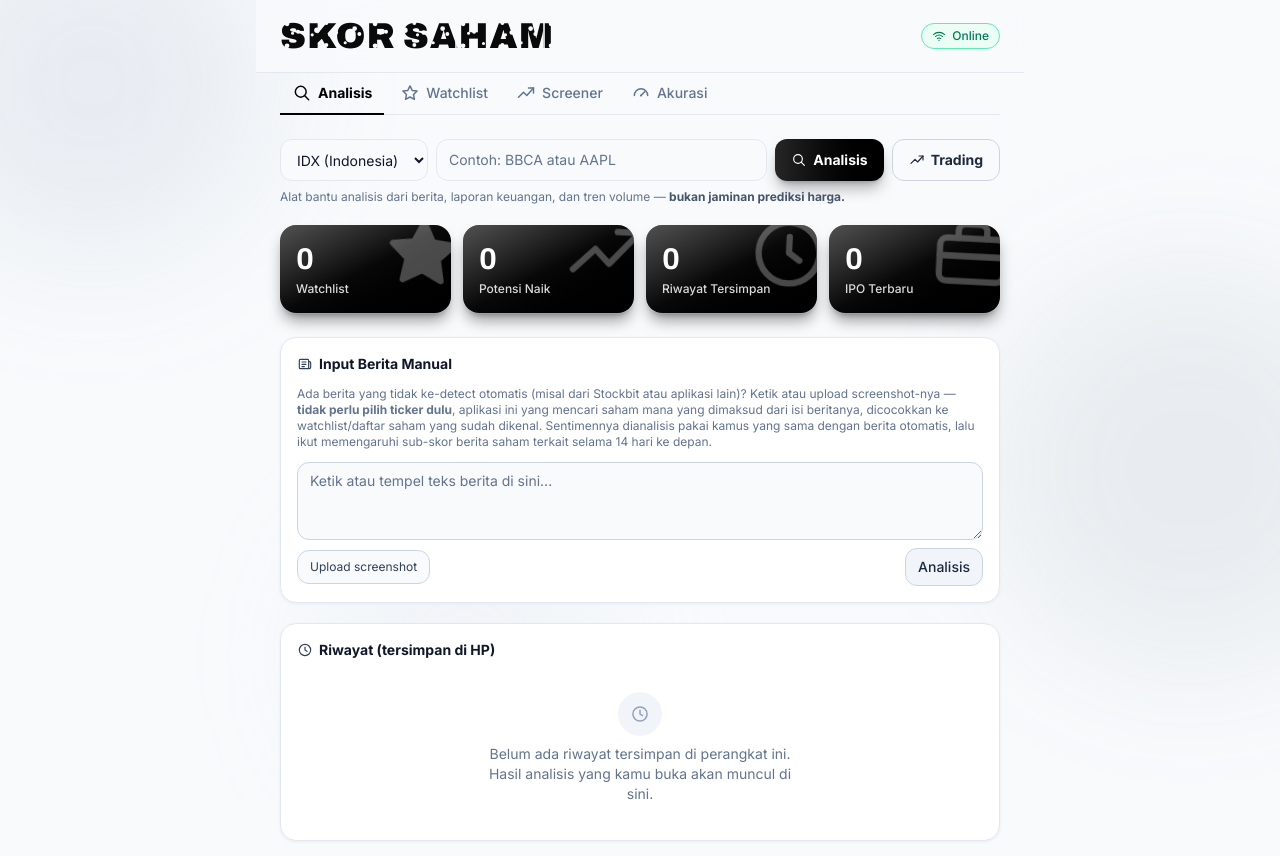
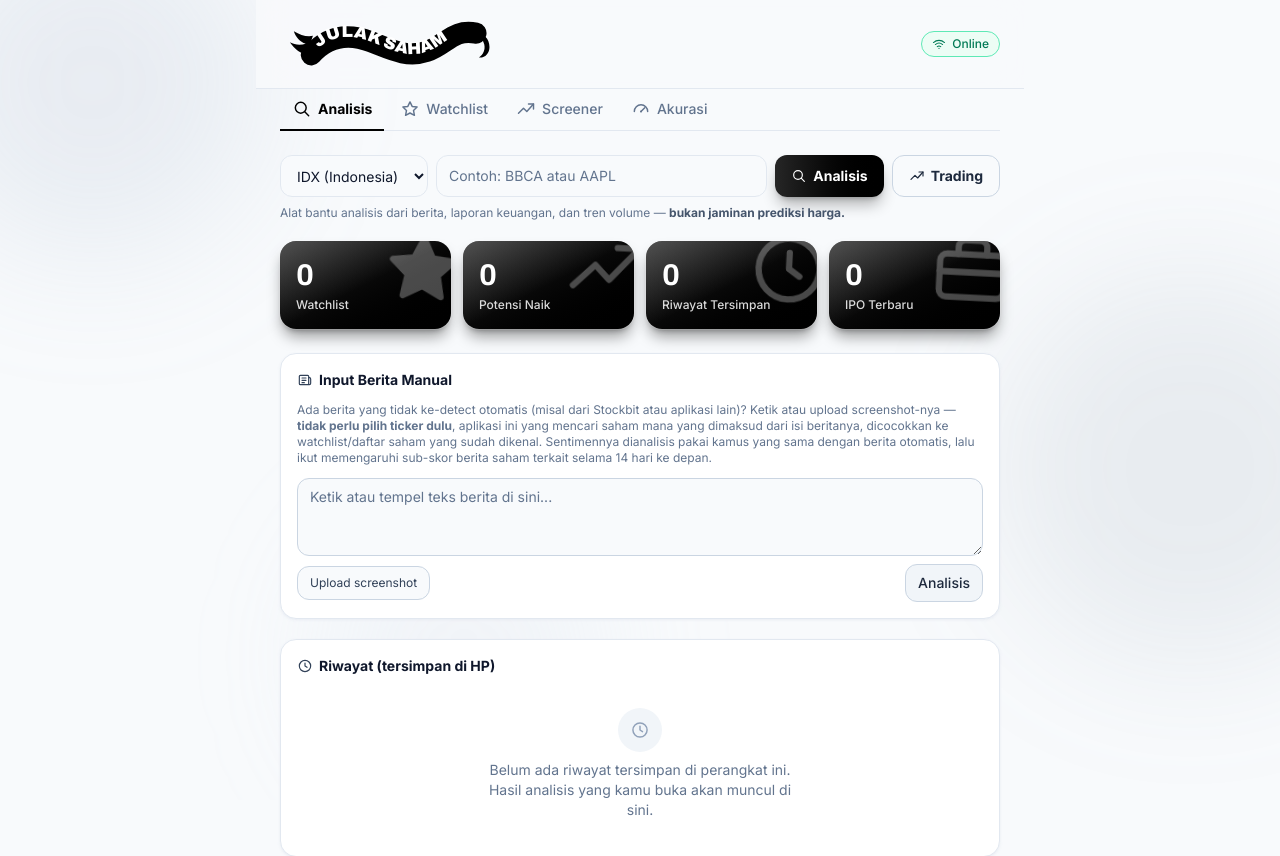
Before and after one commit to muhammadseptiadi079/skor-saham-laravel, a Laravel app: page / in a window 1280 px wide. Shown: the top 856 px of the page. Run offline with Laravel 12, Linux system fonts and the light colour scheme; data that the repository does not hold is empty; style sheets or scripts are compiled from the project's sources; some libraries are stand-ins or nearby versions.

Commit message:
Ganti nama jadi "Julak Saham" + wordmark logo pita mengalir
Wordmark teks polos diganti komponen SVG custom bergaya pita/flame
mengalir (referensi logo Hot Wheels, direkolor ke tema monokrom kita).
Nama diganti di title tab, APP_NAME, dan manifest PWA; identifier
storage internal (IndexedDB, cache service worker) sengaja tidak
disentuh supaya riwayat analisis yang tersimpan di HP tidak hilang.

Co-Authored-By: Claude Sonnet 5 <noreply@anthropic.com>
Claude-Session: https://claude.ai/code/session_01KCe7Ya6Ls4dtoVioCg9jD9

```diff
--- a/resources/css/app.css
+++ b/resources/css/app.css
@@ -122,22 +122,3 @@
         @apply bg-slate-50 text-slate-900;
     }
 }
-
-@layer utilities {
-    /* Bold solid lettering with small round holes punched through it, via a repeating texture
-       (public/textures/hole-punch.svg) used as a mask. Solid fallback color first so browsers
-       without mask-image support still show readable (just un-punched) text instead of nothing. */
-    .text-holes {
-        color: #0a0a0a;
-    }
-    @supports (mask-image: none) or (-webkit-mask-image: none) {
-        .text-holes {
-            -webkit-mask-image: url('/textures/hole-punch.svg');
-            mask-image: url('/textures/hole-punch.svg');
-            -webkit-mask-repeat: repeat;
-            mask-repeat: repeat;
-            -webkit-mask-size: 88px 22px;
-            mask-size: 88px 22px;
-        }
-    }
-}
--- a/resources/js/Components/AppLayout.tsx
+++ b/resources/js/Components/AppLayout.tsx
@@ -1,6 +1,7 @@
 import type { ReactNode } from 'react';
 import { WifiIcon, WifiOffIcon } from '@/Components/Icons';
 import TabNav, { type TabDef } from '@/Components/TabNav';
+import Wordmark from '@/Components/Wordmark';
 
 interface AppLayoutProps {
     online: boolean;
@@ -29,8 +30,8 @@ export default function AppLayout({ online, children, tabs, activeTab, onTabChan
 
             <div className="relative mx-auto flex min-h-screen max-w-3xl flex-col px-4 pb-24 sm:px-6 sm:pb-16">
                 <header className="sticky top-0 z-10 -mx-4 mb-4 flex items-center justify-between border-b border-slate-200 bg-slate-50/85 px-4 py-4 backdrop-blur-lg sm:-mx-6 sm:mb-0 sm:px-6">
-                    <h1 className="text-holes font-display text-3xl font-black tracking-wide uppercase sm:text-4xl">
-                        Skor Saham
+                    <h1 className="text-black">
+                        <Wordmark className="h-11 w-auto sm:h-14" />
                     </h1>
                     <span
                         className={`inline-flex items-center gap-1.5 rounded-full border px-2.5 py-1 text-xs font-medium ${
--- /dev/null
+++ b/resources/js/Components/Wordmark.tsx
@@ -0,0 +1,59 @@
+interface WordmarkProps {
+    className?: string;
+}
+
+// A flowing black ribbon (single thick-stroked path, round caps) with a flame flick on the left
+// and a curling tail on the right — the app name rides the same curve via <textPath> so the
+// letters follow the ribbon's wave instead of sitting on a straight baseline.
+export default function Wordmark({ className }: WordmarkProps) {
+    return (
+        <svg
+            viewBox="0 0 640 170"
+            className={className}
+            role="img"
+            aria-label="Julak Saham"
+        >
+            <defs>
+                <path id="wordmark-ribbon" d="M 95,118 C 150,55 215,55 275,78 C 335,101 385,128 445,108 C 505,88 525,38 595,52" />
+            </defs>
+
+            {/* flame flick, left end */}
+            <path
+                fill="currentColor"
+                d="M 95,118
+                   C 60,118 45,100 30,80
+                   C 45,88 62,90 78,84
+                   C 60,78 48,64 42,46
+                   C 62,58 82,64 100,60
+                   C 92,80 92,102 95,118
+                   Z"
+            />
+
+            {/* ribbon body */}
+            <use href="#wordmark-ribbon" fill="none" stroke="currentColor" strokeWidth={64} strokeLinecap="round" />
+
+            {/* curling tail, right end */}
+            <path
+                fill="currentColor"
+                d="M 592,50
+                   C 618,52 636,68 636,94
+                   C 636,114 622,128 604,126
+                   C 617,118 624,102 620,86
+                   C 617,72 606,60 592,50
+                   Z"
+            />
+
+            <text
+                fill="#fff"
+                fontFamily="var(--font-display)"
+                fontWeight={900}
+                fontSize={52}
+                letterSpacing={0.5}
+            >
+                <textPath href="#wordmark-ribbon" startOffset="5.5%">
+                    JULAK SAHAM
+                </textPath>
+            </text>
+        </svg>
+    );
+}
--- a/resources/views/app.blade.php
+++ b/resources/views/app.blade.php
@@ -4,7 +4,7 @@
     <meta charset="utf-8" />
     <meta name="viewport" content="width=device-width, initial-scale=1, viewport-fit=cover" />
 
-    <title inertia>{{ config('app.name', 'Skor Saham') }}</title>
+    <title inertia>{{ config('app.name', 'Julak Saham') }}</title>
 
     <meta name="theme-color" content="#f8fafc" />
     <link rel="manifest" href="/manifest.json" />
```
Also changed, not shown: README.md, public/manifest.json, 1 other file.
